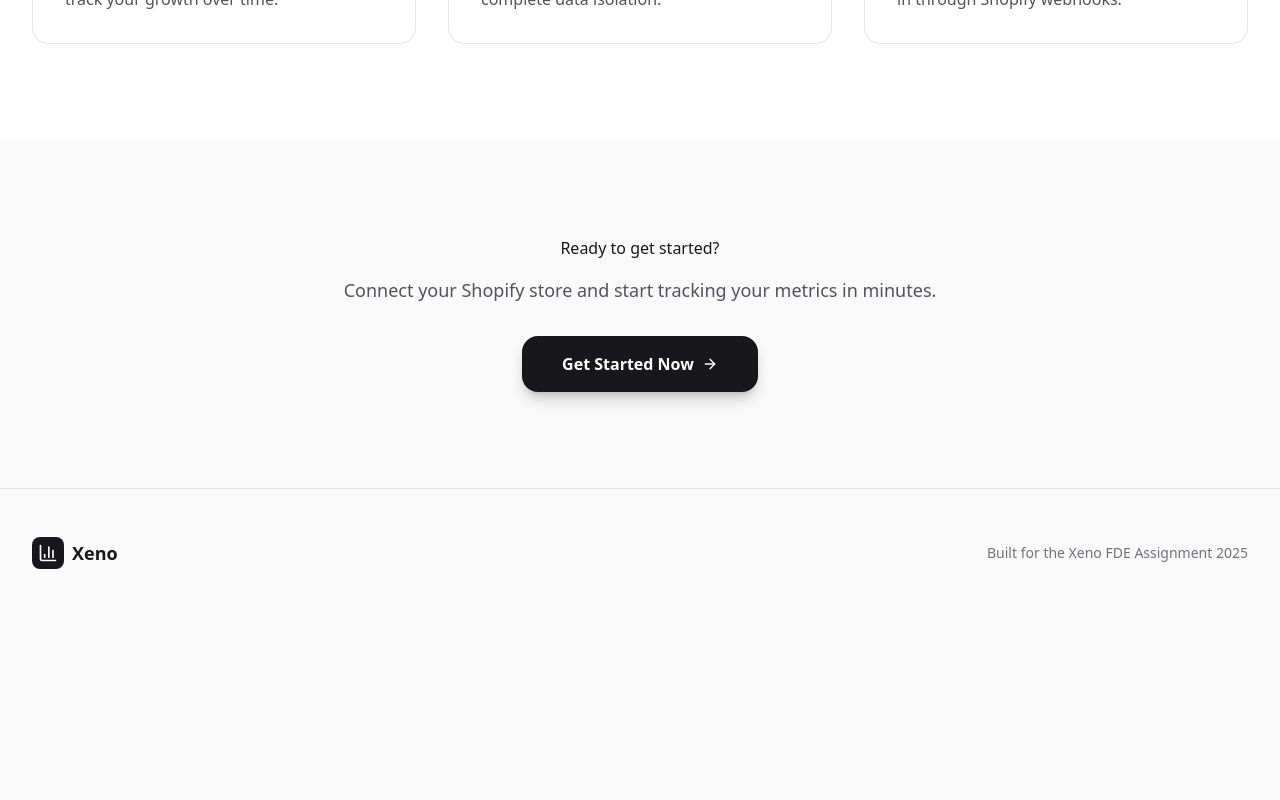
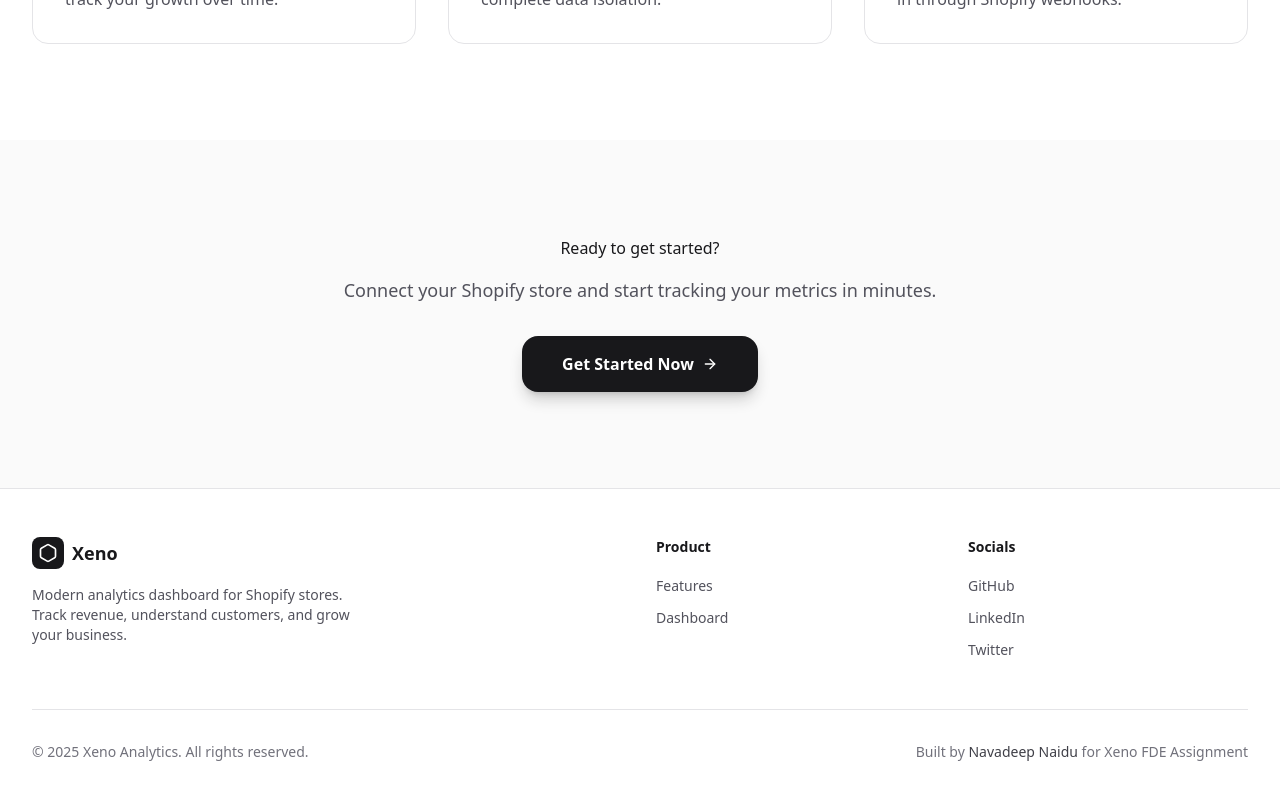
Before and after one commit to navadeepnaidu7/xeno-fde-frontend, a Next.js app: page / in a window 1280 px wide. Shown: the part 1862-2662 px from the top of the page. Before the commit the page ends 2479 px from the top, so only its background shows below. Built offline with nearby package versions, Linux system fonts and the light colour scheme.

Commit message:
made some UI improvents

```diff
--- a/src/app/auth/signin/page.tsx
+++ b/src/app/auth/signin/page.tsx
@@ -6,7 +6,7 @@ import { useRouter } from "next/navigation";
 import Link from "next/link";
 import { Button } from "@/components/ui/button";
 import { Input } from "@/components/ui/input";
-import { BarChart3, ArrowLeft, Loader2 } from "lucide-react";
+import { Hexagon, ArrowLeft, Loader2 } from "lucide-react";
 
 export default function SignInPage() {
   const [email, setEmail] = useState("");
@@ -62,7 +62,7 @@ export default function SignInPage() {
           {/* Logo */}
           <div className="flex items-center justify-center gap-3 mb-8">
             <div className="h-12 w-12 rounded-xl bg-zinc-900 dark:bg-zinc-50 flex items-center justify-center">
-              <BarChart3 className="h-7 w-7 text-white dark:text-zinc-900" />
+              <Hexagon className="h-7 w-7 text-white dark:text-zinc-900" />
             </div>
             <span className="text-2xl font-bold text-zinc-900 dark:text-zinc-50">
               Xeno
--- a/src/app/dashboard/layout.tsx
+++ b/src/app/dashboard/layout.tsx
@@ -7,7 +7,7 @@ import { useEffect, useState } from "react";
 import { getTenants, Tenant } from "@/lib/api";
 import { Button } from "@/components/ui/button";
 import {
-  BarChart3,
+  Hexagon,
   LayoutDashboard,
   ShoppingCart,
   Users,
@@ -97,7 +97,7 @@ export default function DashboardLayout({ children }: DashboardLayoutProps) {
       <div className="min-h-screen bg-zinc-50 dark:bg-zinc-950 flex items-center justify-center">
         <div className="flex flex-col items-center gap-4">
           <div className="h-12 w-12 rounded-xl bg-zinc-900 dark:bg-zinc-50 flex items-center justify-center animate-pulse">
-            <BarChart3 className="h-7 w-7 text-white dark:text-zinc-900" />
+            <Hexagon className="h-7 w-7 text-white dark:text-zinc-900" />
           </div>
           <p className="text-zinc-500 dark:text-zinc-400">Loading...</p>
         </div>
@@ -144,7 +144,7 @@ export default function DashboardLayout({ children }: DashboardLayoutProps) {
         <div className="flex items-center justify-between h-16 px-4">
           <div className="flex items-center gap-2">
             <div className="h-8 w-8 rounded-lg bg-zinc-900 dark:bg-zinc-50 flex items-center justify-center">
-              <BarChart3 className="h-5 w-5 text-white dark:text-zinc-900" />
+              <Hexagon className="h-5 w-5 text-white dark:text-zinc-900" />
             </div>
             <span className="font-bold text-zinc-900 dark:text-zinc-50">Xeno</span>
           </div>
@@ -210,7 +210,7 @@ export default function DashboardLayout({ children }: DashboardLayoutProps) {
         {/* Logo */}
         <div className="flex items-center gap-2 px-6 h-16 border-b border-zinc-200 dark:border-zinc-800">
           <div className="h-8 w-8 rounded-lg bg-zinc-900 dark:bg-zinc-50 flex items-center justify-center">
-            <BarChart3 className="h-5 w-5 text-white dark:text-zinc-900" />
+            <Hexagon className="h-5 w-5 text-white dark:text-zinc-900" />
           </div>
           <span className="text-xl font-bold text-zinc-900 dark:text-zinc-50">
             Xeno
--- a/src/app/dashboard/loading.tsx
+++ b/src/app/dashboard/loading.tsx
@@ -1,6 +1,6 @@
 "use client";
 
-import { BarChart3 } from "lucide-react";
+import { Hexagon } from "lucide-react";
 import { motion } from "framer-motion";
 
 export default function DashboardLoading() {
@@ -20,7 +20,7 @@ export default function DashboardLoading() {
                     className="relative"
                 >
                     <div className="h-16 w-16 rounded-2xl bg-zinc-900 dark:bg-zinc-50 flex items-center justify-center shadow-xl">
-                        <BarChart3 className="h-8 w-8 text-white dark:text-zinc-900" />
+                        <Hexagon className="h-8 w-8 text-white dark:text-zinc-900" />
                     </div>
                     {/* Pulse ring */}
                     <motion.div
--- a/src/app/page.tsx
+++ b/src/app/page.tsx
@@ -2,6 +2,7 @@ import Link from "next/link";
 import { Button } from "@/components/ui/button";
 import {
   ArrowRight,
+  Hexagon,
   BarChart3,
   Users,
   ShoppingCart,
@@ -19,7 +20,7 @@ export default function Home() {
           <div className="flex items-center justify-between h-16">
             <div className="flex items-center gap-2">
               <div className="h-8 w-8 rounded-lg bg-zinc-900 dark:bg-zinc-50 flex items-center justify-center">
-                <BarChart3 className="h-5 w-5 text-white dark:text-zinc-900" />
+                <Hexagon className="h-5 w-5 text-white dark:text-zinc-900" />
               </div>
               <span className="text-xl font-bold text-zinc-900 dark:text-zinc-50">
                 Xeno
@@ -248,19 +249,53 @@ export default function Home() {
       </section>
 
       {/* Footer */}
-      <footer className="border-t border-zinc-200 dark:border-zinc-800 py-12 px-4 sm:px-6 lg:px-8">
-        <div className="max-w-7xl mx-auto flex flex-col md:flex-row items-center justify-between gap-4">
-          <div className="flex items-center gap-2">
+      <footer className="border-t border-zinc-200 dark:border-zinc-800 bg-white dark:bg-zinc-900">
+        <div className="max-w-7xl mx-auto px-4 sm:px-6 lg:px-8 py-12">
+          <div className="grid grid-cols-1 md:grid-cols-4 gap-8">
+            {/* Brand */}
+            <div className="md:col-span-2">
+              <div className="flex items-center gap-2 mb-4">
                 <div className="h-8 w-8 rounded-lg bg-zinc-900 dark:bg-zinc-50 flex items-center justify-center">
-              <BarChart3 className="h-5 w-5 text-white dark:text-zinc-900" />
+                  <Hexagon className="h-5 w-5 text-white dark:text-zinc-900" />
                 </div>
                 <span className="text-lg font-bold text-zinc-900 dark:text-zinc-50">
                   Xeno
                 </span>
               </div>
+              <p className="text-sm text-zinc-600 dark:text-zinc-400 max-w-xs">
+                Modern analytics dashboard for Shopify stores. Track revenue, understand customers, and grow your business.
+              </p>
+            </div>
+
+            {/* Links */}
+            <div>
+              <h3 className="text-sm font-semibold text-zinc-900 dark:text-zinc-50 mb-4">Product</h3>
+              <ul className="space-y-2">
+                <li><Link href="#features" className="text-sm text-zinc-600 dark:text-zinc-400 hover:text-zinc-900 dark:hover:text-zinc-50 transition-colors">Features</Link></li>
+                <li><Link href="/auth/signin" className="text-sm text-zinc-600 dark:text-zinc-400 hover:text-zinc-900 dark:hover:text-zinc-50 transition-colors">Dashboard</Link></li>
+              </ul>
+            </div>
+
+            {/* Connect */}
+            <div>
+              <h3 className="text-sm font-semibold text-zinc-900 dark:text-zinc-50 mb-4">Socials</h3>
+              <ul className="space-y-2">
+                <li><a href="https://github.com/navadeepnaidu7" target="_blank" rel="noopener noreferrer" className="text-sm text-zinc-600 dark:text-zinc-400 hover:text-zinc-900 dark:hover:text-zinc-50 transition-colors">GitHub</a></li>
+                <li><a href="https://linkedin.com/in/navadeepnaidu7" target="_blank" rel="noopener noreferrer" className="text-sm text-zinc-600 dark:text-zinc-400 hover:text-zinc-900 dark:hover:text-zinc-50 transition-colors">LinkedIn</a></li>
+                <li><a href="https://x.com/navadeep_naidu7" target="_blank" rel="noopener noreferrer" className="text-sm text-zinc-600 dark:text-zinc-400 hover:text-zinc-900 dark:hover:text-zinc-50 transition-colors">Twitter</a></li>
+              </ul>
+            </div>
+          </div>
+
+          {/* Bottom Bar */}
+          <div className="mt-12 pt-8 border-t border-zinc-200 dark:border-zinc-800 flex flex-col sm:flex-row items-center justify-between gap-4">
             <p className="text-sm text-zinc-500 dark:text-zinc-400">
-            Built for the Xeno FDE Assignment 2025
+              © 2025 Xeno Analytics. All rights reserved.
             </p>
+            <p className="text-sm text-zinc-500 dark:text-zinc-400">
+              Built by <span className="font-medium text-zinc-700 dark:text-zinc-300">Navadeep Naidu</span> for Xeno FDE Assignment
+            </p>
+          </div>
         </div>
       </footer>
     </div>
--- a/src/components/ui/button.tsx
+++ b/src/components/ui/button.tsx
@@ -66,9 +66,9 @@ const Button = React.forwardRef<HTMLButtonElement, ButtonProps>(
       <motion.button
         className={cn(buttonVariants({ variant, size, className }))}
         ref={ref}
-        whileHover={{ scale: 1.02 }}
-        whileTap={{ scale: 0.96 }}
-        transition={{ type: "spring", stiffness: 400, damping: 17 }}
+        whileHover={{ scale: 1.01 }}
+        whileTap={{ scale: 0.98 }}
+        transition={{ duration: 0.15, ease: "easeOut" }}
         {...props}
       />
     );
```
Lines whose indentation alone changed are shown as unchanged.
